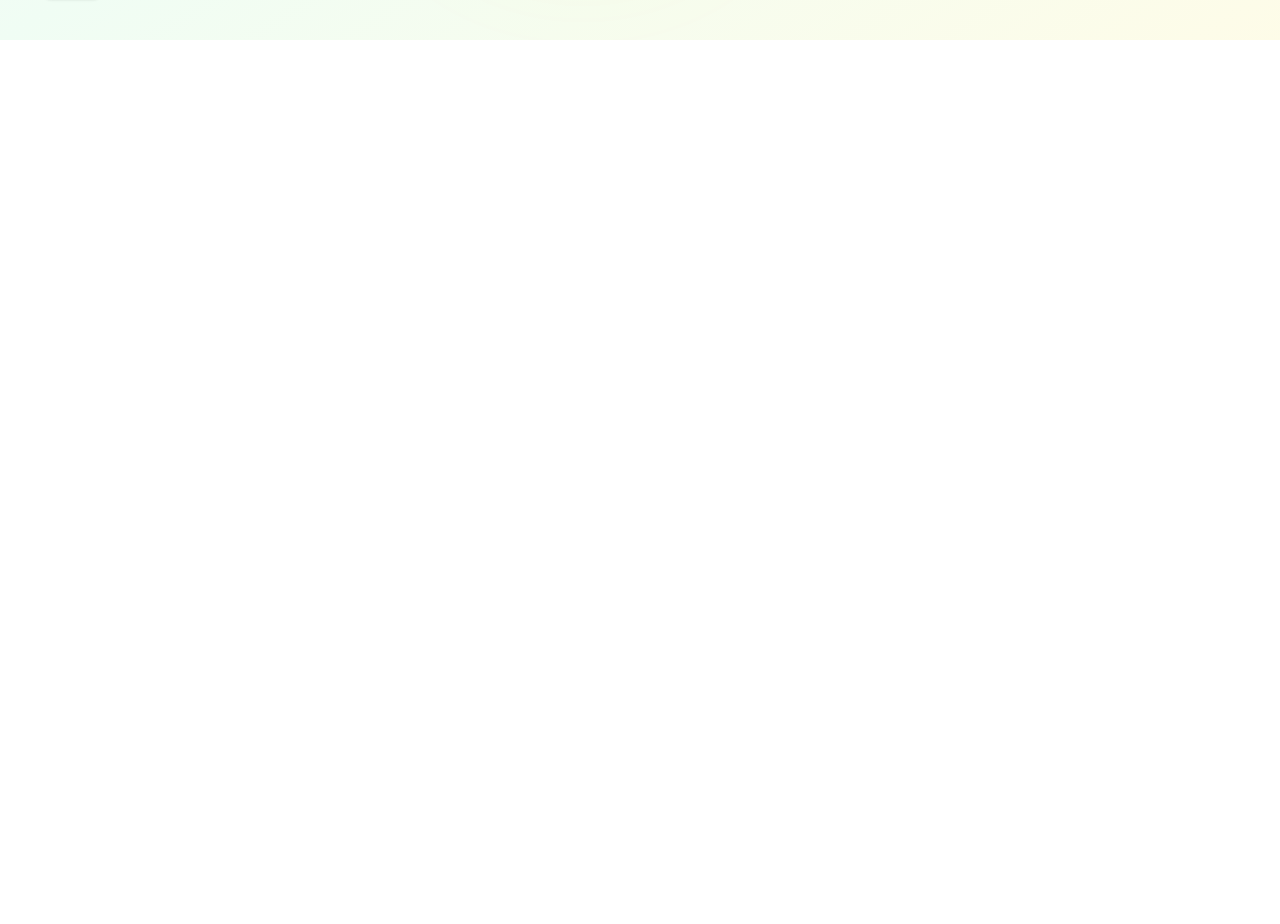
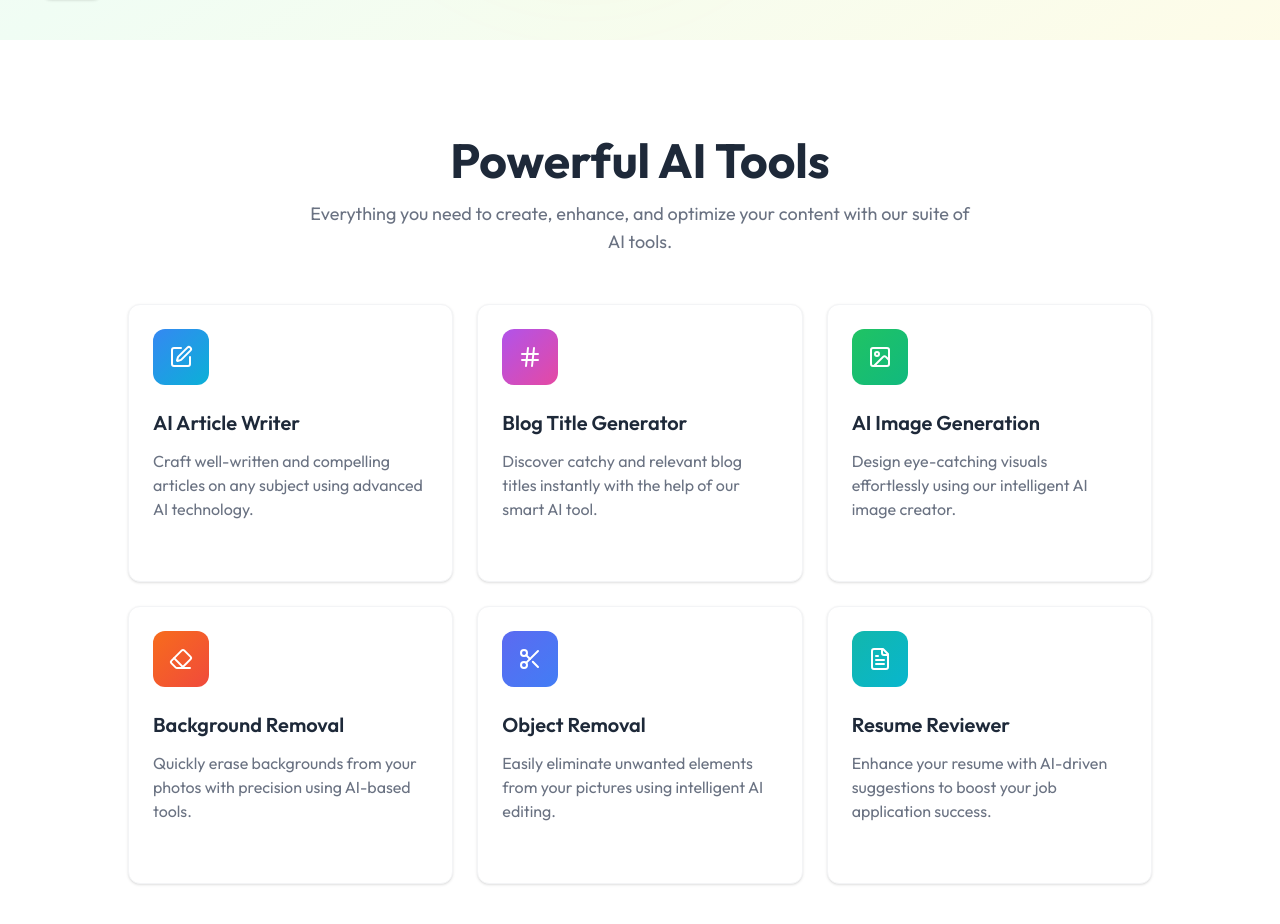
Before and after one commit to soumadip-dev/Crafty.ai-PERN, a React (Vite) app in the folder client/: page / in a window 1280 px wide. Shown: the part 760-1684 px from the top of the page. Before the commit the page ends 800 px from the top, so only its background shows below. Built offline with nearby package versions, Linux system fonts and the light colour scheme; no server answers.

Commit message:
feat: create AiTools.jsx component

```diff
--- a/client/src/assets/assets.js
+++ b/client/src/assets/assets.js
@@ -26,7 +26,7 @@ export const AiToolsData = [
   {
     title: 'AI Article Writer',
     description:
-      'Generate high-quality, engaging articles on any topic with our AI writing technology.',
+      'Craft well-written and compelling articles on any subject using advanced AI technology.',
     Icon: SquarePen,
     bg: { from: '#3588F2', to: '#0BB0D7' },
     path: '/ai/write-article',
@@ -34,22 +34,21 @@ export const AiToolsData = [
   {
     title: 'Blog Title Generator',
     description:
-      'Find the perfect, catchy title for your blog posts with our AI-powered generator.',
+      'Discover catchy and relevant blog titles instantly with the help of our smart AI tool.',
     Icon: Hash,
     bg: { from: '#B153EA', to: '#E549A3' },
     path: '/ai/blog-titles',
   },
   {
     title: 'AI Image Generation',
-    description:
-      'Create stunning visuals with our AI image generation tool, Experience the power of AI ',
+    description: 'Design eye-catching visuals effortlessly using our intelligent AI image creator.',
     Icon: Image,
     bg: { from: '#20C363', to: '#11B97E' },
     path: '/ai/generate-images',
   },
   {
     title: 'Background Removal',
-    description: 'Effortlessly remove backgrounds from your images with our AI-driven tool.',
+    description: 'Quickly erase backgrounds from your photos with precision using AI-based tools.',
     Icon: Eraser,
     bg: { from: '#F76C1C', to: '#F04A3C' },
     path: '/ai/remove-background',
@@ -57,7 +56,7 @@ export const AiToolsData = [
   {
     title: 'Object Removal',
     description:
-      'Remove unwanted objects from your images seamlessly with our AI object removal tool.',
+      'Easily eliminate unwanted elements from your pictures using intelligent AI editing.',
     Icon: Scissors,
     bg: { from: '#5C6AF1', to: '#427DF5' },
     path: '/ai/remove-object',
@@ -65,7 +64,7 @@ export const AiToolsData = [
   {
     title: 'Resume Reviewer',
     description:
-      'Get your resume reviewed by AI to improve your chances of landing your dream job.',
+      'Enhance your resume with AI-driven suggestions to boost your job application success.',
     Icon: FileText,
     bg: { from: '#12B7AC', to: '#08B6CE' },
     path: '/ai/review-resume',
--- /dev/null
+++ b/client/src/components/AiTools.jsx
@@ -0,0 +1,69 @@
+import React from 'react';
+import { AiToolsData } from '../assets/assets';
+import { useNavigate } from 'react-router-dom';
+import { useUser } from '@clerk/clerk-react';
+
+const AiTools = () => {
+  const navigate = useNavigate();
+  const { user } = useUser();
+
+  return (
+    <div className="px-4 sm:px-8 lg:px-16 xl:px-32 py-16 md:py-24">
+      <div className="text-center mb-12">
+        <h1 className="text-gray-800 text-3xl sm:text-4xl md:text-5xl font-bold mb-4">
+          Powerful AI Tools
+        </h1>
+        <p className="text-gray-500 text-lg max-w-2xl mx-auto">
+          Everything you need to create, enhance, and optimize your content with our suite of AI
+          tools.
+        </p>
+      </div>
+
+      <div className="grid grid-cols-1 sm:grid-cols-2 lg:grid-cols-3 gap-6 max-w-6xl mx-auto">
+        {AiToolsData.map((tool, index) => (
+          <div
+            key={index}
+            className="group p-6 rounded-xl bg-white border border-gray-100 shadow-sm hover:shadow-lg cursor-pointer hover:border-transparent transform hover:-translate-y-1 transition-all duration-300 ease-in-out"
+            onClick={() => user && navigate(tool.path)}
+          >
+            <div className="flex flex-col h-full">
+              <div
+                className={`w-14 h-14 flex items-center justify-center rounded-xl mb-6 group-hover:scale-110 transition-transform duration-300`}
+                style={{
+                  background: `linear-gradient(to bottom right, ${tool.bg.from}, ${tool.bg.to})`,
+                }}
+              >
+                <tool.Icon className="w-6 h-6 text-white group-hover:rotate-6 transition-transform duration-300" />
+              </div>
+              <h3 className="text-xl font-semibold text-gray-800 mb-3 group-hover:text-red-500 transition-colors duration-300">
+                {tool.title}
+              </h3>
+              <p className="text-gray-500 mb-4 flex-grow group-hover:text-gray-700 transition-colors duration-300">
+                {tool.description}
+              </p>
+              <div className="text-green-500 font-medium text-sm flex items-center opacity-0 group-hover:opacity-100 translate-y-2 group-hover:translate-y-0 transition-all duration-300">
+                Explore tool
+                <svg
+                  className="w-4 h-4 ml-1 group-hover:translate-x-1 transition-transform duration-300"
+                  fill="none"
+                  stroke="currentColor"
+                  viewBox="0 0 24 24"
+                  xmlns="http://www.w3.org/2000/svg"
+                >
+                  <path
+                    strokeLinecap="round"
+                    strokeLinejoin="round"
+                    strokeWidth={2}
+                    d="M9 5l7 7-7 7"
+                  />
+                </svg>
+              </div>
+            </div>
+          </div>
+        ))}
+      </div>
+    </div>
+  );
+};
+
+export default AiTools;
--- a/client/src/pages/Home.jsx
+++ b/client/src/pages/Home.jsx
@@ -1,12 +1,14 @@
 import React from 'react';
 import Navbar from '../components/Navbar';
 import Hero from '../components/Hero';
+import AiTools from '../components/AiTools';
 
 const Home = () => {
   return (
     <>
       <Navbar />
       <Hero />
+      <AiTools />
     </>
   );
 };
```
